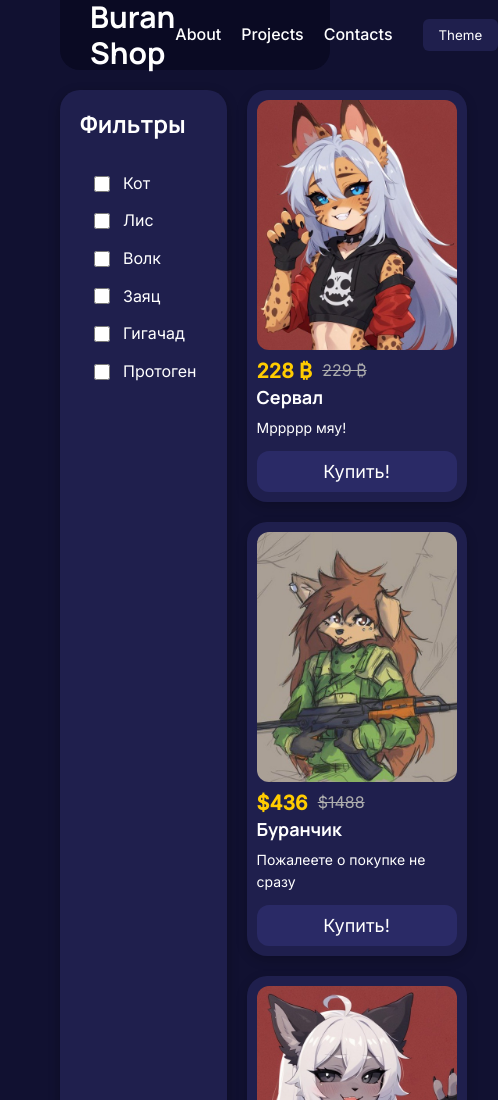
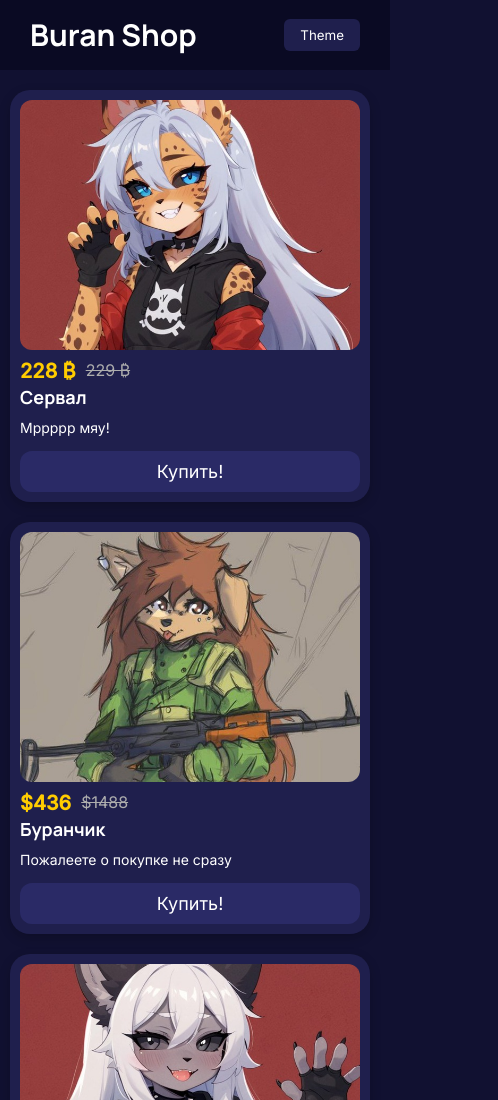
Before and after one commit to CatPlanet436/BuranShop, a plain HTML site: page index.html in a window 390 px wide. Shown: the top 1100 px of the page, 498 px wide, since content can reach past the window. Drawn offline with Linux system fonts and the light colour scheme.

Commit message:
mobile add

```diff
--- a/index.html
+++ b/index.html
@@ -2,9 +2,11 @@
 <html lang="en">
 <head>
     <meta charset="UTF-8">
+    <meta name="viewport" content="width=device-width, initial-scale=1.0">
     <title>less</title>
     <link rel="stylesheet" href="style/reset.css">
     <link rel="stylesheet" href="style/main.css">
+    <link rel="stylesheet" href="style/mobile.css">
 
     <link href="https://fonts.googleapis.com/css2?family=Inter:wght@400;500&family=Manrope:wght@600;700&display=swap" rel="stylesheet">
 </head>
--- a/style/main.css
+++ b/style/main.css
@@ -1,3 +1,7 @@
+* {
+    transition: padding 0.2s ease;
+}
+
 body, html {
     width: 100%;
     cursor: default;
--- /dev/null
+++ b/style/mobile.css
@@ -0,0 +1,28 @@
+@media (max-width: 768px) {
+    .header {
+        border-radius: 0 0;
+
+    }
+    .categories {
+        display: none;
+    }
+    .container {
+        padding: 0;
+    }
+    .shop-list {
+        padding: 0 10px;
+        grid-template-columns: repeat(auto-fit, minmax(180px, 1fr));
+    }
+    .header__ul {
+        display: none;
+    }
+    .card {
+
+    }
+}
+
+@media (max-width: 360px) {
+    nav button {
+        display: none;
+    }
+}
```
